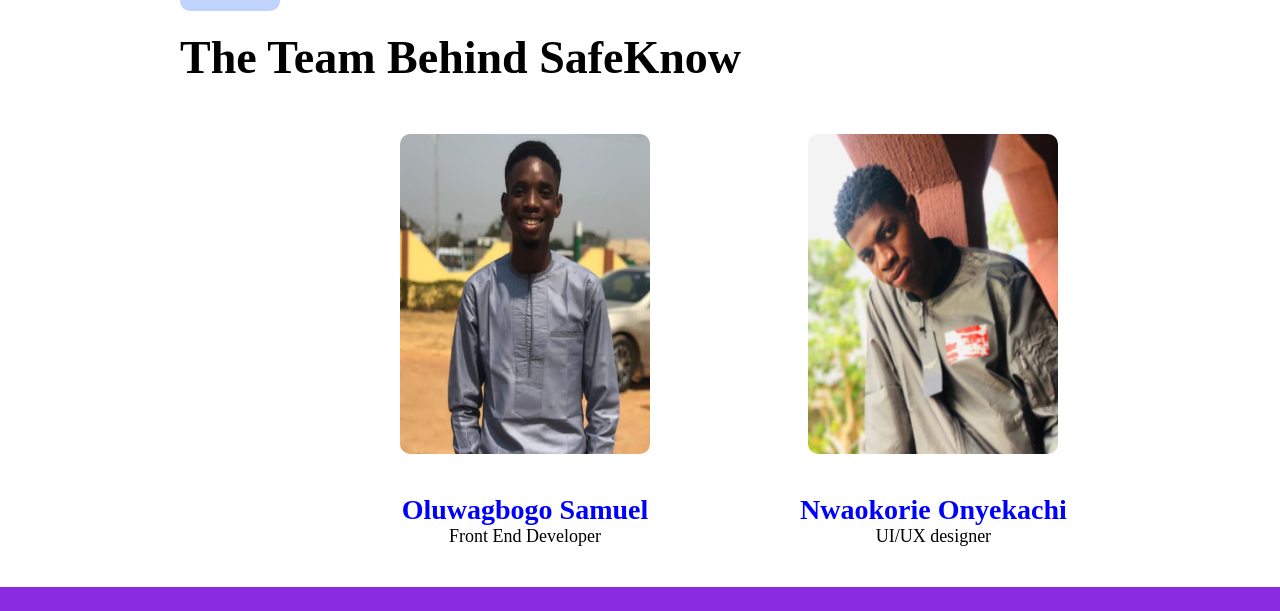
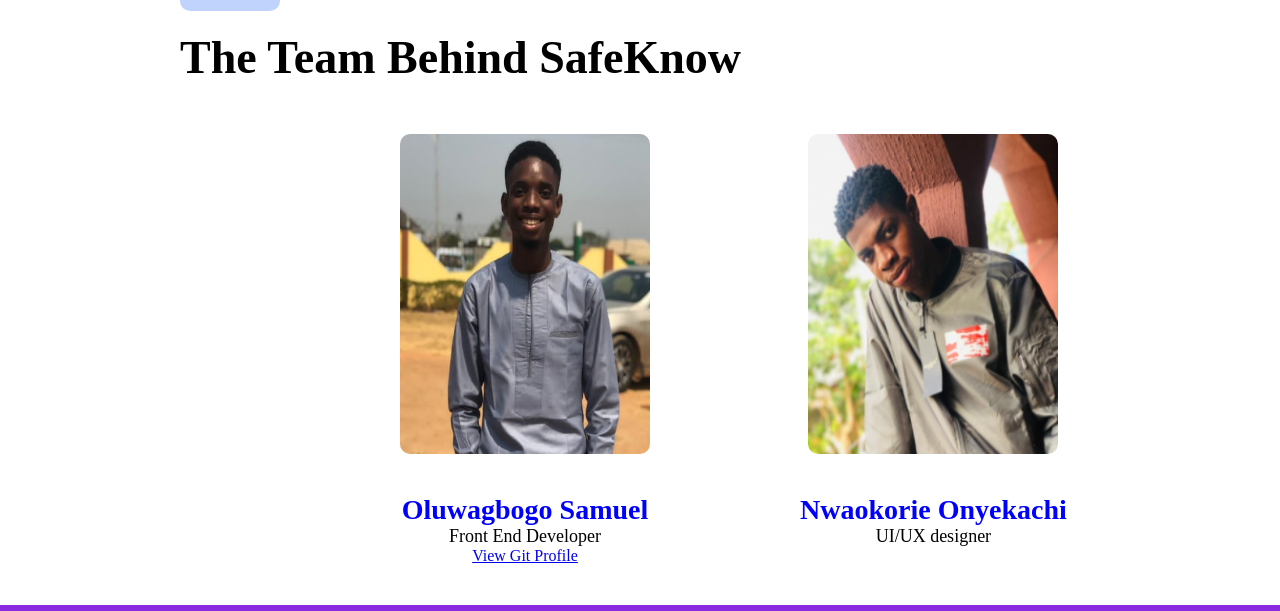
Before and after one commit to gbogosam/safeknow, a plain HTML site: page index.html in a window 1280 px wide. Shown: the part 5291-5902 px from the top of the page. Drawn offline with Linux system fonts and the light colour scheme.

Commit message:
Update index.html

```diff
--- a/index.html
+++ b/index.html
@@ -207,7 +207,8 @@
 			<div class="teampic">
 				<img src="picture/soaps.png" alt=""><br><br><br>
 				<b>Oluwagbogo Samuel</b><br>
-				<small>Front End Developer</small>
+				<small>Front End Developer</small><br>
+				<a href="https://github.com/gbogosam/gbogosam.github.io.git">View Git Profile</a>
 			</div>
 			<div class="teampic">
 				<img src="picture/jflexy.png" alt=""><br><br><br>
```
